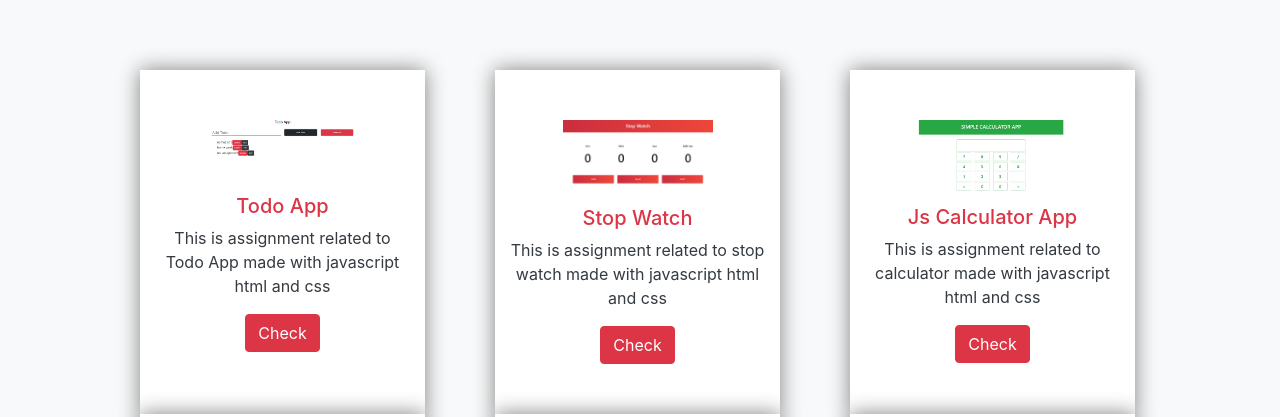
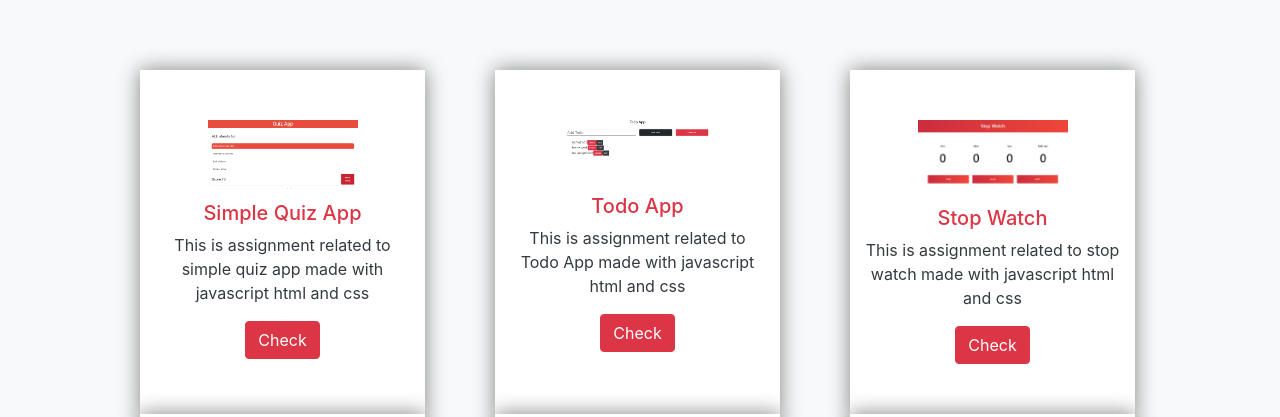
Before and after one commit to yasirkhan-4925/saylaniassignmentweb, a plain HTML site: page y/index.html in a window 1280 px wide. Shown: the part 383-800 px from the top of the page. Drawn offline with nearby package versions, Linux system fonts and the light colour scheme.

Commit message:
till quiz app

```diff
--- a/y/index.html
+++ b/y/index.html
@@ -56,6 +56,20 @@
     <div class="container text-danger text-center projects ">
 
         <div class="row">
+
+               <div class="col-lg-3 projectscard ">
+
+
+                <img width="150" height="150" src="images/quizapp.png" class="img-fluid " alt="">
+                <h5 style="margin-top: 12px;">Simple Quiz App</h5>
+                <p class="text-dark">
+                    This is assignment related to simple quiz app made with javascript html and css
+                </p>
+
+                <a class="btn btn-danger" href="quiz app/index.html" role="button" class="button">Check</a>
+
+            </div>
+
 
         <div class="col-lg-3 projectscard ">
 
```
Also changed, not shown: y/images/quizapp.png (added).
